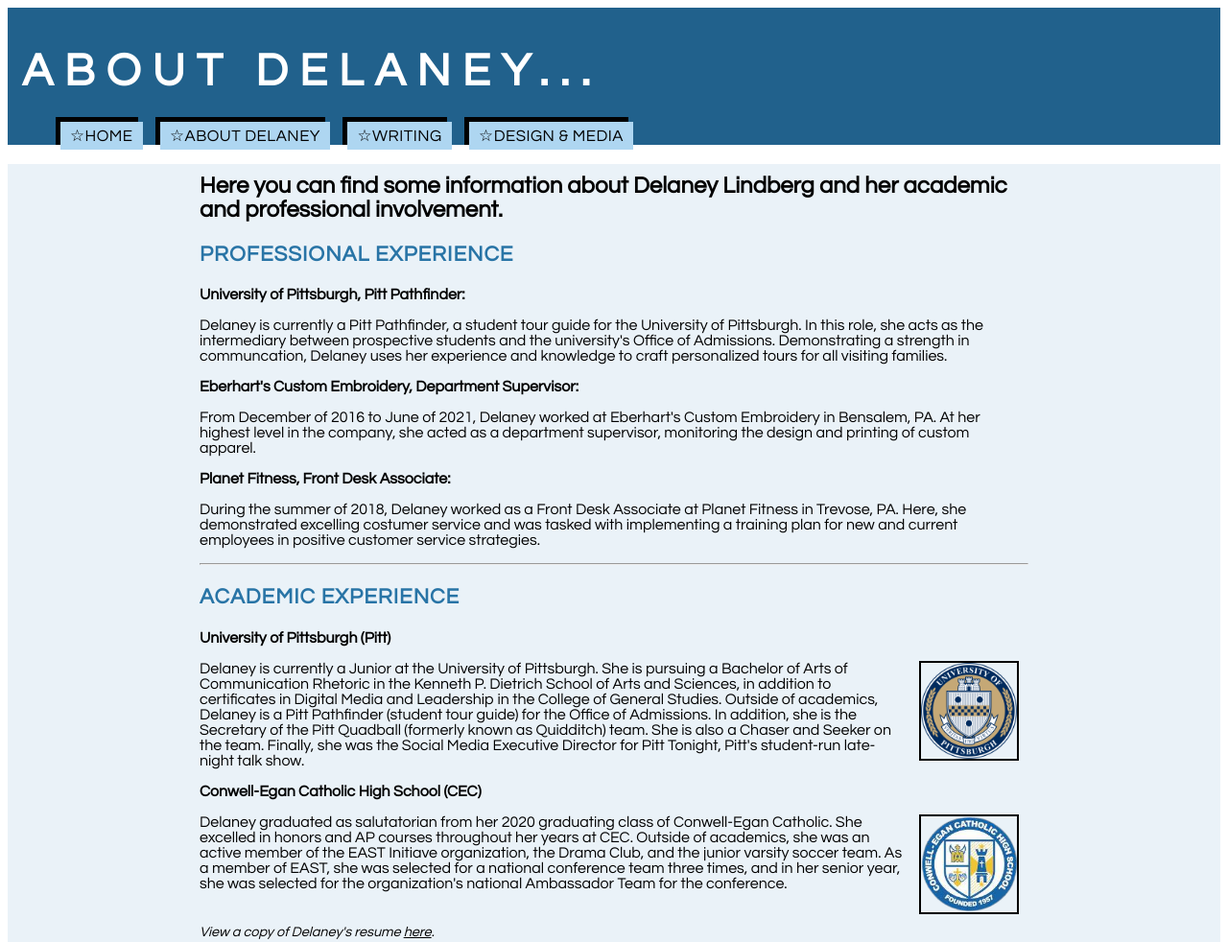
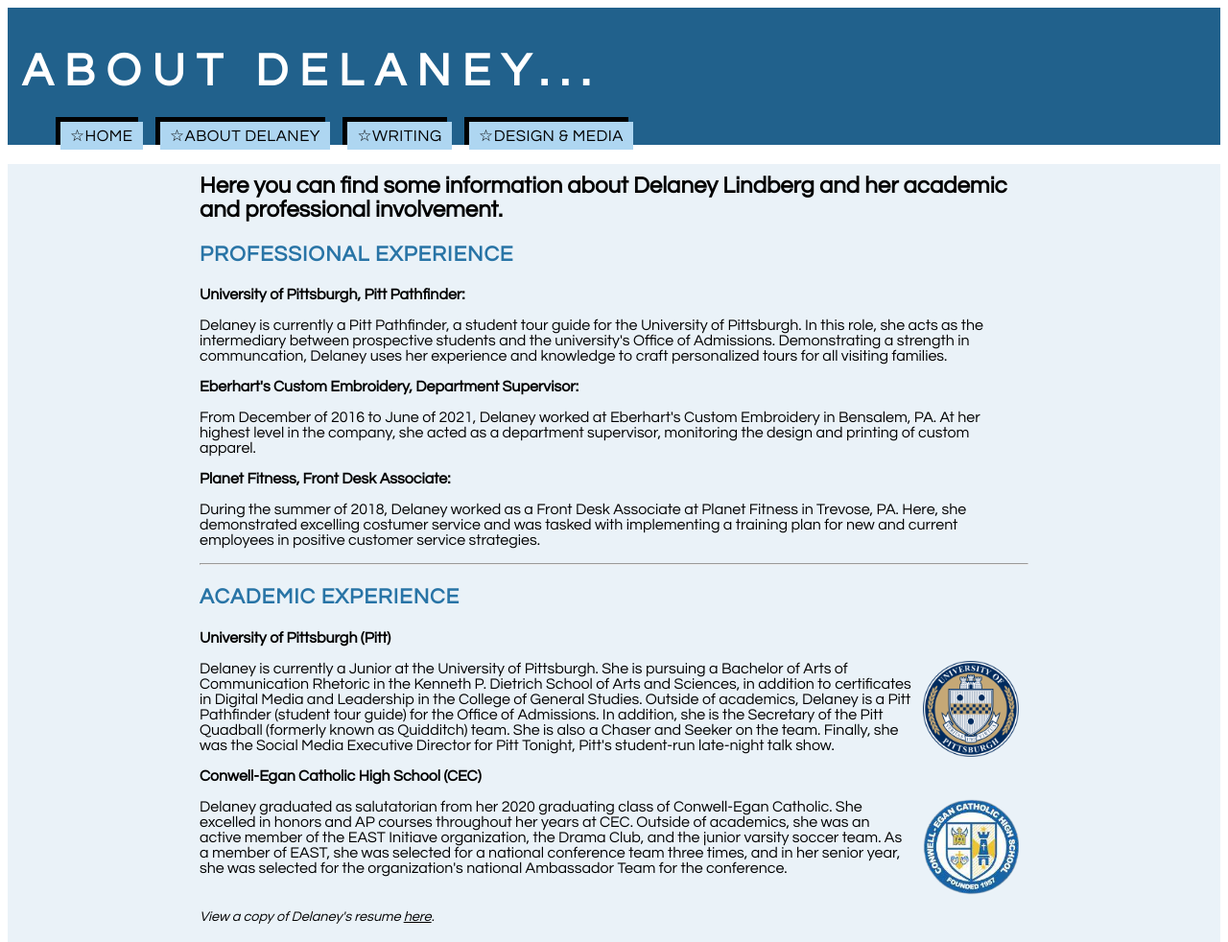
Before and after one commit to delaneylindberg/WebPortfolio, a plain HTML site: page AboutMe.html in a window 1280 px wide. Shown: the top 982 px of the page at 96% size. Drawn offline with Linux system fonts and the light colour scheme.

Commit message:
Add files via upload

```diff
--- a/AboutMe.html
+++ b/AboutMe.html
@@ -39,9 +39,9 @@
 
     <h3>Academic Experience</h3>
     <p><b>University of Pittsburgh (Pitt)</b></p>
-      <p><id="logo"><img src="Images/pittlogo.png" alt="University of Pittsburgh logo" width=100px height=100px align=right></id>Delaney is currently a Junior at the University of Pittsburgh.  She is pursuing a Bachelor of Arts of Communication Rhetoric in the Kenneth P. Dietrich School of Arts and Sciences, in addition to certificates in Digital Media and Leadership in the College of General Studies. Outside of academics, Delaney is a Pitt Pathfinder (student tour guide) for the Office of Admissions.  In addition, she is the Secretary of the Pitt Quadball (formerly known as Quidditch) team. She is also a Chaser and Seeker on the team.  Finally, she was the Social Media Executive Director for Pitt Tonight, Pitt's student-run late-night talk show.</p>
+      <p><img src="Images/pittlogo.png" class="logo" alt="University of Pittsburgh logo" width=100px height=100px align=right>Delaney is currently a Junior at the University of Pittsburgh.  She is pursuing a Bachelor of Arts of Communication Rhetoric in the Kenneth P. Dietrich School of Arts and Sciences, in addition to certificates in Digital Media and Leadership in the College of General Studies. Outside of academics, Delaney is a Pitt Pathfinder (student tour guide) for the Office of Admissions.  In addition, she is the Secretary of the Pitt Quadball (formerly known as Quidditch) team. She is also a Chaser and Seeker on the team.  Finally, she was the Social Media Executive Director for Pitt Tonight, Pitt's student-run late-night talk show.</p>
     <p><b>Conwell-Egan Catholic High School (CEC)</b></p>
-      <p><id="logo"><img src="Images/ceclogo.png" alt="Conwell-Egan Catholic logo" width=100px height=100px align=right></id>Delaney graduated as salutatorian from her 2020 graduating class of Conwell-Egan Catholic.  She excelled in honors and AP courses throughout her years at CEC.  Outside of academics, she was an active member of the EAST Initiave organization, the Drama Club, and the junior varsity soccer team.  As a member of EAST, she was selected for a national conference team three times, and in her senior year, she was selected for the organization's national Ambassador Team for the conference.</p>
+      <p><img src="Images/ceclogo.png" class="logo" alt="Conwell-Egan Catholic logo" width=100px height=100px align=right>Delaney graduated as salutatorian from her 2020 graduating class of Conwell-Egan Catholic.  She excelled in honors and AP courses throughout her years at CEC.  Outside of academics, she was an active member of the EAST Initiave organization, the Drama Club, and the junior varsity soccer team.  As a member of EAST, she was selected for a national conference team three times, and in her senior year, she was selected for the organization's national Ambassador Team for the conference.</p>
 
 
     <div class="resume">
--- a/CSS/styles.css
+++ b/CSS/styles.css
@@ -55,8 +55,9 @@
   text-align: center;}
 
 
-id.logo {
-  border: 0px;}
+img.logo {
+  border: 0px none;
+  padding-left: 0px;}
 
 
 h3 {
```
Also changed, not shown: GraphicDesign.html (+1 -1 lines).
